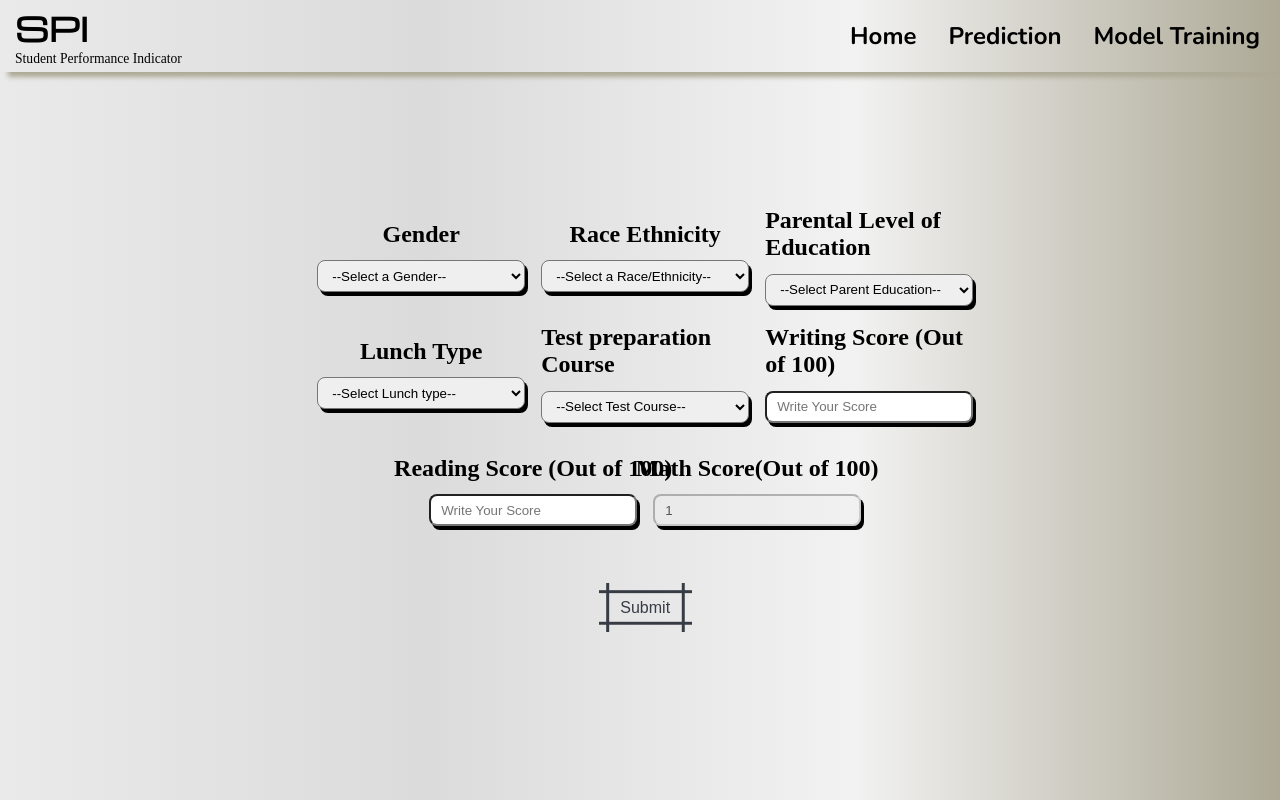
After one commit to ansari-ehteesham/Student-Performance-Prediction, a Flask app: template templates/prediction.html in a window 1280 px wide. The commit adds this page. Run offline with Flask 3, Linux system fonts and the light colour scheme; the template is opened without the code that fills it: most values are stand-ins (such as "Sample title", 1, 10 or a date in 2020); parts of the project's set-up code (start-up, migrations or seed data) failed here and were passed over.

Commit message:
Update the web page

```diff
--- a/application.py
+++ b/application.py
@@ -22,7 +22,7 @@ def index():
 @app.route("/prediction", methods=["GET", "POST"])
 def predict_datapoint():
     if request.method == "GET":
-        return render_template('home.html')
+        return render_template('prediction.html')
     else:
         data = {
             "gender": request.form.get('gender'),
@@ -48,7 +48,7 @@ def predict_datapoint():
 
         inserting_data_mysql(mysql=cnx, data=data)
 
-        return render_template('home.html', results = model_result[0])
+        return render_template('prediction.html', number = model_result[0])
 
 @app.route('/train_model', methods=['GET', 'POST'])
 def model_training():
@@ -61,7 +61,7 @@ def model_training():
     count = cursor.fetchone()[0]
     cursor.close()
 
-    if count < 1:
+    if count < 15:
         return jsonify(status="error", message="Not enough data to train"), 400
 
     train_piepline = TrainingPipeline()
--- /dev/null
+++ b/static/css/index.css
@@ -0,0 +1,106 @@
+
+@import url('https://fonts.googleapis.com/css2?family=Nunito:ital,wght@0,200..1000;1,200..1000&display=swap');
+@import url('https://fonts.googleapis.com/css2?family=Michroma&display=swap');
+
+
+*{
+    margin: 0;
+    padding: 0;
+    box-sizing: border-box;
+}
+
+/* Header Style */
+body{
+    background: #ADA996;
+    background: -webkit-linear-gradient(to right, #EAEAEA, #DBDBDB, #F2F2F2, #ADA996);
+    background: linear-gradient(to right, #EAEAEA, #DBDBDB, #F2F2F2, #ADA996);
+
+}
+
+#main-header{
+    box-shadow: 8px 5px 5px #ADA996;
+        display: flex;
+    flex-direction: row;
+    justify-content: space-between;
+}
+
+#nav-bar{
+    /* border: 2px solid black; */
+    /* width: 100%; */
+    min-height: 8vh;
+    display: flex;
+    justify-content: flex-end;
+    align-items: center;
+}
+
+#nav-bar-list{
+    display: flex;
+    flex-direction: row;
+    gap: 2rem;
+    padding: 10px;
+    margin: 0 10px;
+    list-style-type: none;
+    text-decoration: none;
+}
+
+.nav-list-point > a{
+    /* list-style-type: none; */
+font-family: "Nunito", sans-serif;
+  font-optical-sizing: auto;
+  font-weight: bolder;
+  font-style: normal;
+  font-size: 1.5rem;
+  text-decoration: none;
+  color: black;
+
+  transition: text-shadow 0.6s linear 0s ;
+}
+
+.nav-list-point > a:hover{
+    text-shadow: 3px 4px 4px grey;
+}
+
+#logo{
+    padding: 5px;
+    margin: 0 10px;
+}
+
+#logo-head{
+    font-family: "Michroma", sans-serif;
+    font-weight: bolder;
+    font-style: normal;
+    font-size:xx-large ;
+}
+
+#logo-small-text{
+    font-size: 0.85rem;
+}
+
+/* main tag */
+@import url('https://fonts.googleapis.com/css2?family=Edu+NSW+ACT+Hand+Pre:wght@400..700&display=swap');
+@import url('https://fonts.googleapis.com/css2?family=Inconsolata:wght@200..900&display=swap');
+
+#main-body{
+    height: 20vh;
+    display: flex;
+    flex-direction: column;
+    justify-content: center;
+    align-items: center;
+}
+
+#title-text{
+    font-family: "Edu NSW ACT Hand Pre", cursive;
+  font-optical-sizing: auto;
+  font-weight: bolder;
+  font-style: normal;
+  font-size: xxx-large;
+}
+
+#sub-text{
+    font-family: "Inconsolata", monospace;
+  font-optical-sizing: auto;
+  font-weight: normal;
+  font-style: normal;
+  font-variation-settings:
+    "wdth" 100;
+}
--- /dev/null
+++ b/static/css/prediction.css
@@ -0,0 +1,216 @@
+@import url("https://fonts.googleapis.com/css2?family=Nunito:ital,wght@0,200..1000;1,200..1000&display=swap");
+@import url("https://fonts.googleapis.com/css2?family=Michroma&display=swap");
+
+* {
+  margin: 0;
+  padding: 0;
+  box-sizing: border-box;
+}
+
+/* Header Style */
+body {
+  background: #ada996;
+  background: -webkit-linear-gradient(
+    to right,
+    #eaeaea,
+    #dbdbdb,
+    #f2f2f2,
+    #ada996
+  );
+  background: linear-gradient(to right, #eaeaea, #dbdbdb, #f2f2f2, #ada996);
+}
+
+#main-header {
+  box-shadow: 8px 5px 5px #ada996;
+  display: flex;
+  flex-direction: row;
+  justify-content: space-between;
+}
+
+#nav-bar {
+  /* border: 2px solid black; */
+  /* width: 100%; */
+  min-height: 8vh;
+  display: flex;
+  justify-content: flex-end;
+  align-items: center;
+}
+
+#nav-bar-list {
+  display: flex;
+  flex-direction: row;
+  gap: 2rem;
+  padding: 10px;
+  margin: 0 10px;
+  list-style-type: none;
+  text-decoration: none;
+}
+
+.nav-list-point > a {
+  /* list-style-type: none; */
+  font-family: "Nunito", sans-serif;
+  font-optical-sizing: auto;
+  font-weight: bolder;
+  font-style: normal;
+  font-size: 1.5rem;
+  text-decoration: none;
+  color: black;
+
+  transition: text-shadow 0.6s linear 0s;
+}
+
+.nav-list-point > a:hover {
+  text-shadow: 3px 4px 4px grey;
+}
+
+#logo {
+  padding: 5px;
+  margin: 0 10px;
+}
+
+#logo-head {
+  font-family: "Michroma", sans-serif;
+  font-weight: bolder;
+  font-style: normal;
+  font-size: xx-large;
+}
+
+#logo-small-text {
+  font-size: 0.85rem;
+}
+
+/* main body */
+
+@import url("https://fonts.googleapis.com/css2?family=Merriweather:ital,opsz,wght@0,18..144,300..900;1,18..144,300..900&display=swap");
+
+#main-body-1 {
+  height: 90vh;
+  /* border: 5px solid black; */
+  display: flex;
+  justify-content: center;
+  align-items: center;
+}
+
+.form-div {
+  height: 59vh;
+  width: 52vw;
+}
+
+form {
+  height: inherit;
+  width: inherit;
+}
+
+.main-form-container {
+  height: inherit;
+  width: inherit;
+  display: grid;
+  gap: 1rem;
+
+  grid-template-rows: repeat(4, 1fr);
+  grid-template-columns: repeat(3, 1fr);
+
+  padding: 10px;
+}
+
+.selector-div {
+  display: flex;
+  gap: 0.8rem;
+  flex-direction: column;
+  justify-content: center;
+  align-items: center;
+}
+
+label {
+  font-family: "Merriweather", serif;
+  font-optical-sizing: auto;
+  font-weight: bolder;
+  font-style: normal;
+  font-variation-settings: "wdth" 100;
+  font-size: 1.5rem;
+}
+
+.selector {
+  height: 2rem;
+  width: 13rem;
+  border-radius: 8px;
+
+  transition: box-shadow 0.6s linear 0s ;
+  box-shadow: 3px 4px 0px 0px black;
+
+  padding: 0 10px;
+
+}
+
+
+.selector:hover{
+    box-shadow: 10px 10px 10px rgb(89, 89, 89);
+}
+
+
+
+#selector-7{
+    grid-column-start: 1;
+    grid-column-end: 3;
+    grid-row-start: 3;
+    grid-row-end: 4;
+}
+
+#selector-8{
+    grid-column-start: 2;
+    grid-column-end: 4;
+    grid-row-start: 3;
+    grid-row-end: 4;
+}
+
+#submit-button{
+    grid-column-start: 2;
+    grid-column-end: 3;
+    grid-row-start: 4;
+    grid-row-end: 5;
+}
+
+.btn{
+    width: 7rem;
+    height: 2.5rem;
+    border-radius: 10px;
+
+}
+
+
+/* CSS */
+.button-89 {
+  --b: 3px;   /* border thickness */
+  --s: .45em; /* size of the corner */
+  --color: #373B44;
+
+  padding: calc(.5em + var(--s)) calc(.9em + var(--s));
+  color: var(--color);
+  --_p: var(--s);
+  background:
+    conic-gradient(from 90deg at var(--b) var(--b),#0000 90deg,var(--color) 0)
+    var(--_p) var(--_p)/calc(100% - var(--b) - 2*var(--_p)) calc(100% - var(--b) - 2*var(--_p));
+  transition: .3s linear, color 0s, background-color 0s;
+  outline: var(--b) solid #0000;
+  outline-offset: .6em;
+  font-size: 16px;
+
+  border: 0;
+
+  user-select: none;
+  -webkit-user-select: none;
+  touch-action: manipulation;
+}
+
+.button-89:hover,
+.button-89:focus-visible{
+  --_p: 0px;
+  outline-color: var(--color);
+  outline-offset: .05em;
+  cursor: pointer;
+}
+
+.button-89:active {
+  background: var(--color);
+  color: #fff;
+}
--- /dev/null
+++ b/templates/nav_bar_template.html
@@ -0,0 +1,41 @@
+<!DOCTYPE html>
+<html lang="en">
+<head>
+    <meta charset="UTF-8">
+    <meta name="viewport" content="width=device-width, initial-scale=1.0">
+    <link rel="stylesheet" href="{{ url_for('static', filename='css/index.css') }}">
+    <link rel="stylesheet" href="{{ url_for('static', filename='css/prediction.css') }}">
+    <title>Student Performance Prediction</title>
+</head>
+<body>
+    <header id="main-header">
+        <div id="logo">
+            <p id="logo-head">
+                SPI
+            </p>
+            <p id="logo-small-text">
+                Student Performance Indicator
+            </p>
+        </div>
+        <nav id="nav-bar">
+            <ul id="nav-bar-list">
+                <li class="nav-list-point">
+                    <a href="{{ url_for('index') }}">Home</a>
+                </li>
+                <li class="nav-list-point">
+                    <a href="{{ url_for('predict_datapoint') }}">Prediction</a>
+                </li>
+                <li class="nav-list-point">
+                    <a href="#">Model Training</a>
+                </li>
+            </ul>
+        </nav>
+    </header>
+
+    {% block content %}
+    {% endblock %}
+
+    <footer>
+    </footer>
+</body>
+</html>
--- /dev/null
+++ b/templates/prediction.html
@@ -0,0 +1,133 @@
+{% extends 'nav_bar_template.html' %}
+
+{% block content %}
+    <main id="main-body-1">
+      <div class="form-div">
+        <form action="{{ url_for('predict_datapoint')}}" method="post">
+          <div class="main-form-container">
+            <!-- Gender Selector -->
+            <div class="selector-div" id="selector-1">
+              <label for="gender">Gender</label>
+              <select name="gender" class="selector" required>
+                <option value="" selected disabled>--Select a Gender--</option>
+                <option value="male">Male</option>
+                <option value="female">Female</option>
+              </select>
+            </div>
+
+            <!-- Race Ethnicity Selector -->
+            <div class="selector-div" id="selector-2">
+              <label for="race_ethnicity">Race Ethnicity</label>
+              <select name="race_ethnicity" class="selector" required>
+                <option value="" selected disabled>
+                  --Select a Race/Ethnicity--
+                </option>
+                <option value="group A">Group A</option>
+                <option value="group B">Group B</option>
+                <option value="group C">Group C</option>
+                <option value="group D">Group D</option>
+                <option value="group E">Group E</option>
+              </select>
+            </div>
+
+            <!-- Parental Level of Education Selector -->
+            <div class="selector-div" id="selector-3">
+              <label for="parental_level_of_education"
+                >Parental Level of Education</label
+              >
+              <select
+                name="parental_level_of_education"
+                class="selector"
+                required
+              >
+                <option value="" selected disabled>
+                  --Select Parent Education--
+                </option>
+                <option value="associate's degree">associate's degree</option>
+                <option value="bachelor's degree">bachelor's degree</option>
+                <option value="high school">high school</option>
+                <option value="master's degree">master's degree</option>
+                <option value="some college">some college</option>
+                <option value="some high school">some high school</option>
+              </select>
+            </div>
+
+            <!-- Lunch Type Selector -->
+            <div class="selector-div" id="selector-4">
+              <label for="lunch">Lunch Type</label>
+              <select name="lunch" class="selector" required>
+                <option value="" selected disabled>
+                  --Select Lunch type--
+                </option>
+                <option value="free/reduced">free/reduced</option>
+                <option value="standard">standard</option>
+              </select>
+            </div>
+
+            <!-- Test Preparation Course Selector-->
+            <div class="selector-div" id="selector-5">
+              <label for="test_preparation_course"
+                >Test preparation Course</label
+              >
+              <select name="test_preparation_course" class="selector" required>
+                <option value="" selected disabled>
+                  --Select Test Course--
+                </option>
+                <option value="none">None</option>
+                <option value="completed">Completed</option>
+              </select>
+            </div>
+
+            <!-- Writing Score Selector -->
+            <div class="selector-div" id="selector-6">
+              <label for="writing_score">Writing Score (Out of 100)</label>
+              <input
+                type="number"
+                name="writing_score"
+                class="selector"
+                min="0"
+                max="100"
+                placeholder="Write Your Score"
+                required
+              />
+            </div>
+
+            <!-- Reading Score Selector -->
+            <div class="selector-div" id="selector-7">
+              <label for="reading_score">Reading Score (Out of 100)</label>
+              <input
+                type="number"
+                name="reading_score"
+                class="selector"
+                min="0"
+                max="100"
+                placeholder="Write Your Score"
+                required
+              />
+            </div>
+
+            <!-- Result Math Score Selector -->
+            <div class="selector-div" id="selector-8">
+              <label for="reading_score">Math Score(Out of 100)</label>
+              <input
+                type="number"
+                name="reading_score"
+                class="selector"
+                min="0"
+                max="100"
+                value="{{ number }}"
+                disabled
+                placeholder="Model Prediction"
+                id="my-number"
+              />
+            </div>
+
+            <!-- Submit Button -->
+            <div class="selector-div" id="submit-button">
+              <input type="submit" value="Submit" class="button-89"/>
+            </div>
+          </div>
+        </form>
+      </div>
+    </main>
+{% endblock %}
```
Also changed, not shown: artifacts/test.csv (+7 -7 lines), artifacts/train.csv (+41 -40 lines), templates/home.html (deleted, +0 -115 lines), templates/index.html (+14 -11 lines), 2 other files.
